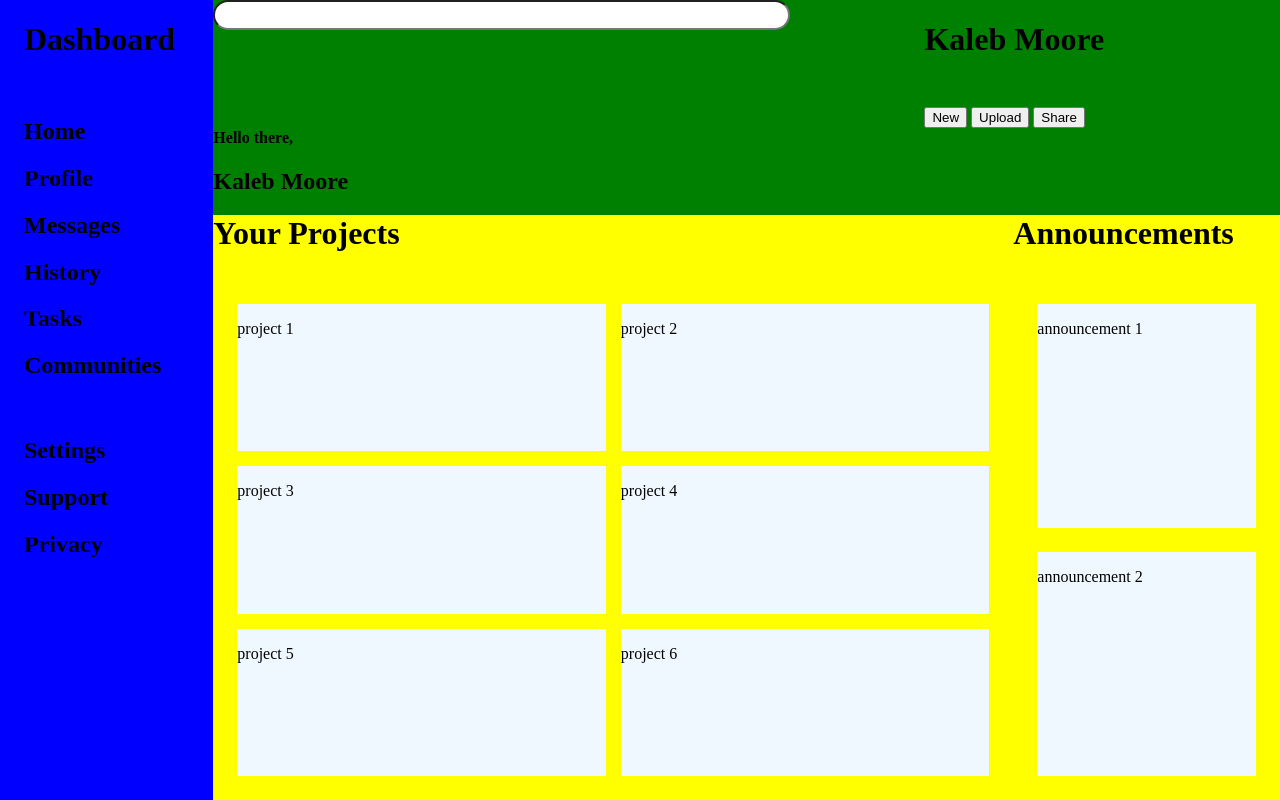
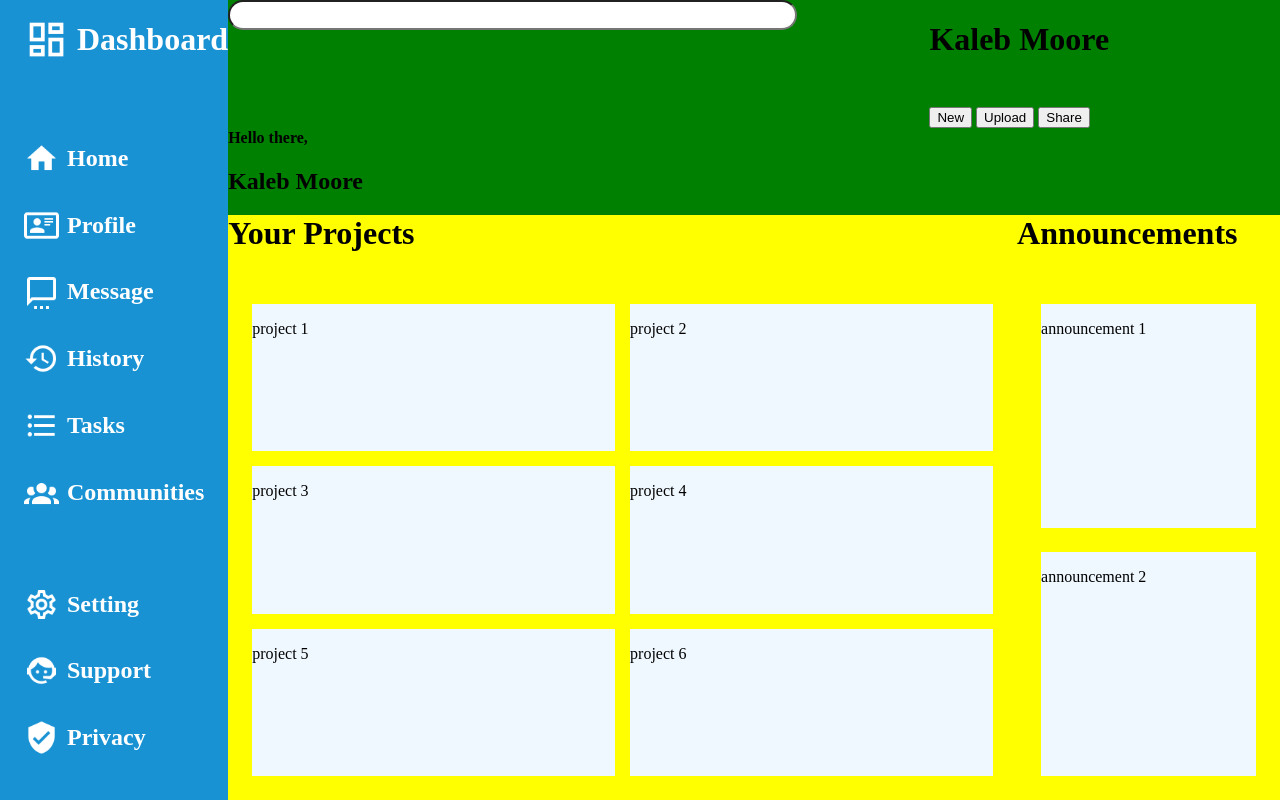
Before and after one commit to Kaleb-Moore/odin-dashboard, a plain HTML site: page index.html in a window 1280 px wide. Drawn offline with Linux system fonts and the light colour scheme.

Commit message:
Update Refine sidebar with images, spacing and colors

```diff
--- a/index.html
+++ b/index.html
@@ -32,19 +32,46 @@
         </header>
 
         <div class="sidebar">
-            <h1>Dashboard</h1>
-            <br>
-            <h2>Home</h2>
-            <h2>Profile</h2>
-            <h2>Messages</h2>
-            <h2>History</h2>
-            <h2>Tasks</h2>
-            <h2>Communities</h2>
-            <br>
-            <h2>Settings</h2>
-            <h2>Support</h2>
-            <h2>Privacy</h2>
-
+            <div class="menu-item">
+                <img class="side-img-main" src="icon/view-dashboard-outline.png" alt="">
+                <h1 class="side-title">Dashboard</h1>
+            </div>
+            <div class="menu-item">
+                <img class="side-img" src="icon/home.png" alt="">
+                <h2 class="side-title">Home</h2>
+            </div>
+            <div class="menu-item">
+                <img class="side-img" src="icon/card-account-details-outline.png" alt="">
+                <h2 class="side-title">Profile</h2>
+            </div>
+            <div class="menu-item">
+                <img class="side-img" src="icon/message-settings-outline.png" alt="">
+                <h2 class="side-title">Message</h2>
+            </div>
+            <div class="menu-item">
+                <img class="side-img" src="icon/history.png" alt="">
+                <h2 class="side-title">History</h2>
+            </div>
+            <div class="menu-item">
+                <img class="side-img" src="icon/format-list-bulleted.png" alt="">
+                <h2 class="side-title">Tasks</h2>
+            </div>
+            <div class="menu-item">
+                <img class="side-img" src="icon/account-group.png" alt="">
+                <h2 class="side-title">Communities</h2>
+            </div>
+            <div class="menu-item">
+                <img class="side-img" src="icon/cog-outline.png" alt="">
+                <h2 class="side-title">Setting</h2>
+            </div>
+            <div class="menu-item">
+                <img class="side-img" src="icon/face-agent.png" alt="">
+                <h2 class="side-title">Support</h2>
+            </div>
+            <div class="menu-item">
+                <img class="side-img" src="icon/shield-check.png" alt="">
+                <h2 class="side-title">Privacy</h2>
+            </div>
         </div>
 
         <div class="main-content">
--- a/style.css
+++ b/style.css
@@ -36,8 +36,33 @@ header {
 
 .sidebar {
     grid-row: 1 /3;
-    background-color: blue;
+    background-color: #1992d4;
     padding-left: 24px;
+}
+
+.side-img-main {
+    height: 45px;
+    width: auto;
+    padding-right: 8px;
+}
+
+.menu-item {
+    display: flex;
+    align-items: center;
+}
+
+.side-img {
+    height: 35px;
+    width: auto;
+    padding-right: 8px;
+}
+
+.side-title {
+    color: White;
+}
+
+.menu-item:nth-child(2), .menu-item:nth-child(8) {
+    padding-top: 45px;
 }
 
 .main-content {
```
Also changed, not shown: icon/account-group.png (added), icon/card-account-details-outline.png (added), icon/cog-outline.png (added), icon/face-agent.png (added), icon/format-list-bulleted.png (added), icon/history.png (added), icon/home.png (added), icon/message-settings-outline.png (added), icon/shield-check.png (added), icon/view-dashboard-outline.png (added).
